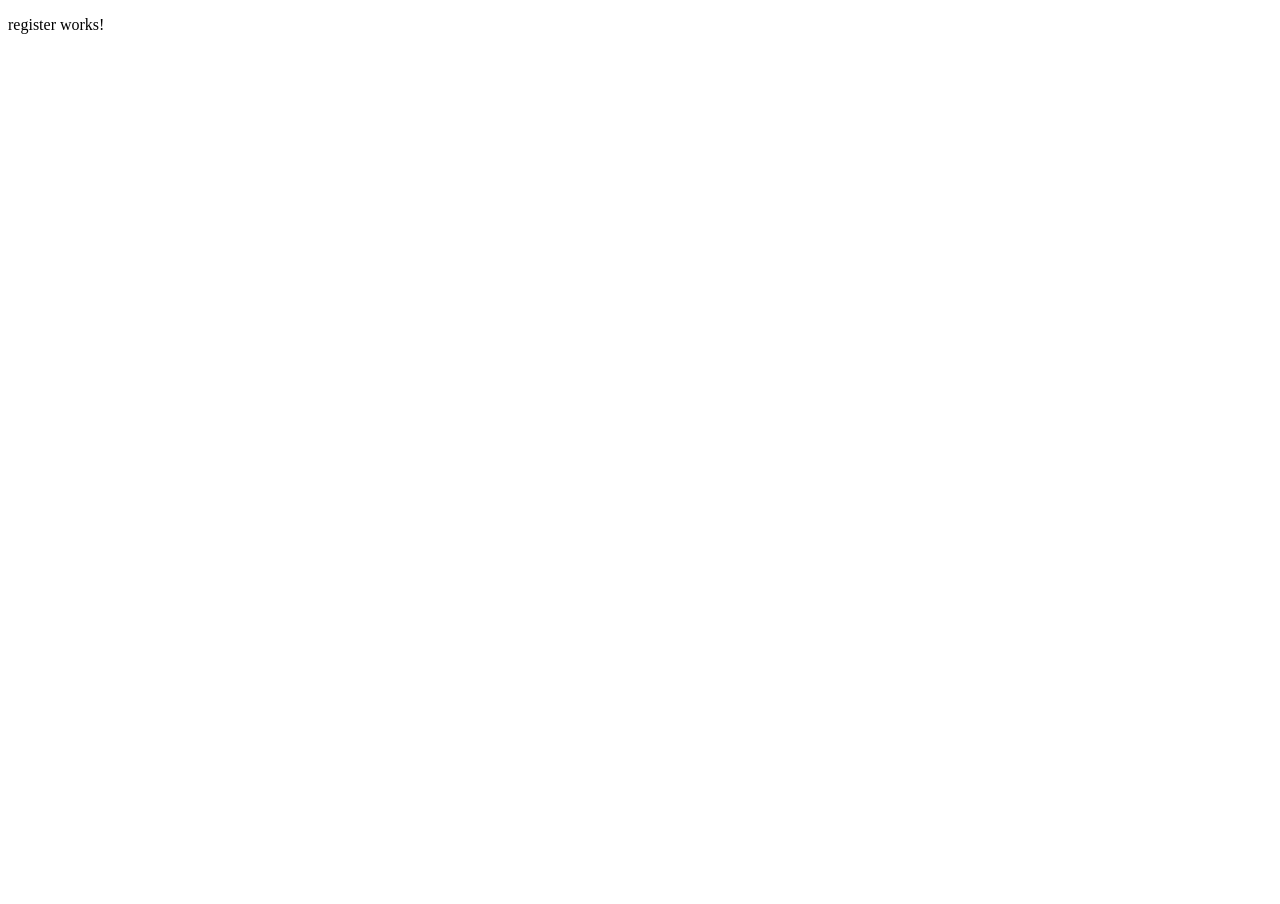
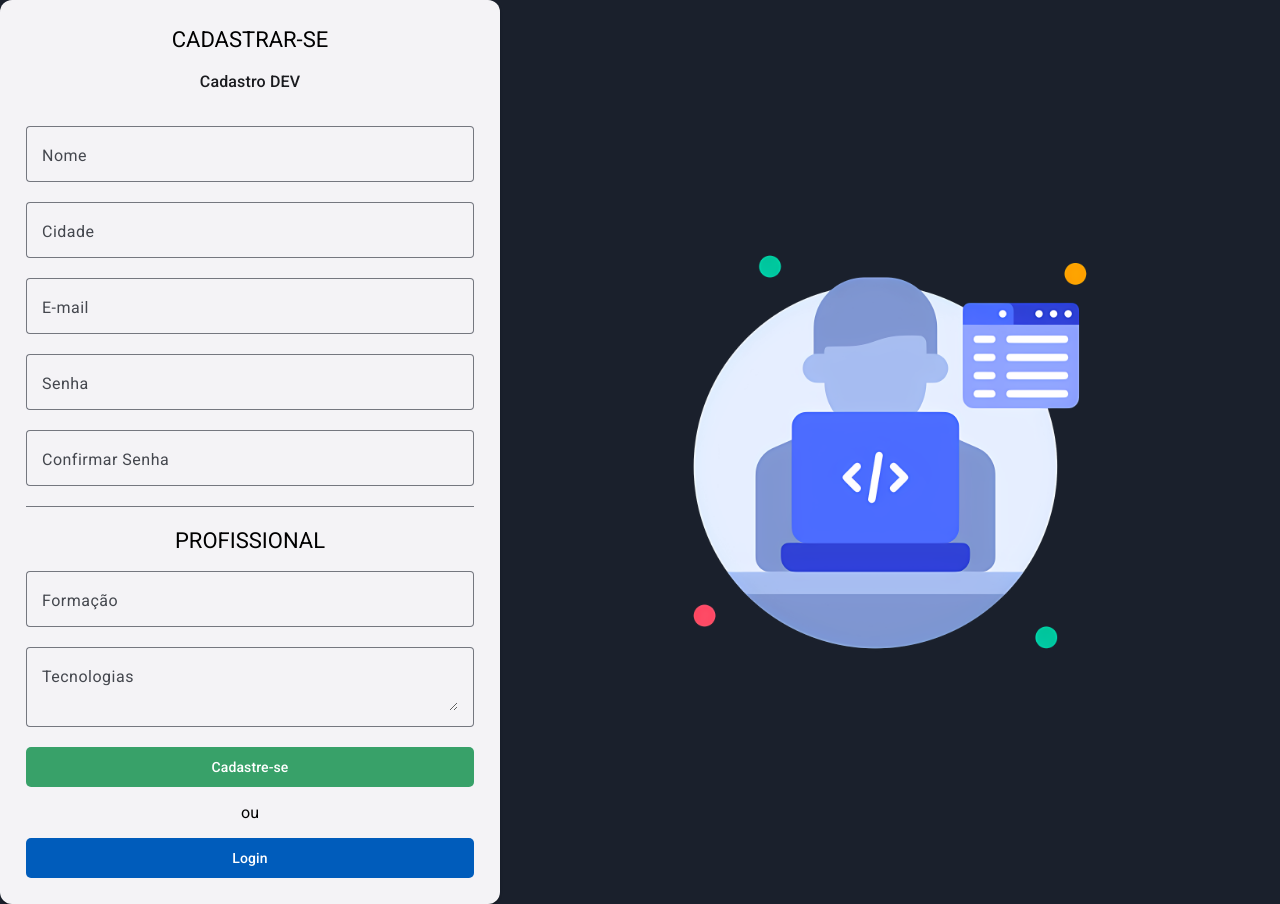
Before and after one commit to theossistemas/prova-frontend, an Angular app in the folder frontend/: page /register in a window 1280 px wide. Before the commit the page ends 800 px from the top, so only its background shows below. Built offline with nearby package versions, Linux system fonts and the light colour scheme.

Commit message:
Frontend - Criado layout de tela de login e cadastro.

```diff
--- a/frontend/angular.json
+++ b/frontend/angular.json
@@ -32,6 +32,7 @@
               }
             ],
             "styles": [
+              "@angular/material/prebuilt-themes/azure-blue.css",
               "src/styles.scss"
             ],
             "scripts": []
@@ -91,6 +92,7 @@
               }
             ],
             "styles": [
+              "@angular/material/prebuilt-themes/azure-blue.css",
               "src/styles.scss"
             ],
             "scripts": []
--- a/frontend/package.json
+++ b/frontend/package.json
@@ -13,10 +13,12 @@
   "private": true,
   "dependencies": {
     "@angular/animations": "^18.2.0",
+    "@angular/cdk": "^18.2.11",
     "@angular/common": "^18.2.0",
     "@angular/compiler": "^18.2.0",
     "@angular/core": "^18.2.0",
     "@angular/forms": "^18.2.0",
+    "@angular/material": "^18.2.11",
     "@angular/platform-browser": "^18.2.0",
     "@angular/platform-browser-dynamic": "^18.2.0",
     "@angular/router": "^18.2.0",
--- a/frontend/src/app/app.config.ts
+++ b/frontend/src/app/app.config.ts
@@ -2,7 +2,8 @@
 import { provideRouter } from '@angular/router';
 
 import { routes } from './app.routes';
+import { provideAnimationsAsync } from '@angular/platform-browser/animations/async';
 
 export const appConfig: ApplicationConfig = {
-  providers: [provideZoneChangeDetection({ eventCoalescing: true }), provideRouter(routes)]
+  providers: [provideZoneChangeDetection({ eventCoalescing: true }), provideRouter(routes), provideAnimationsAsync()]
 };
--- a/frontend/src/app/pages/login/login.component.html
+++ b/frontend/src/app/pages/login/login.component.html
@@ -1 +1,32 @@
-<p>login works!</p>
+<main>
+  <section class="card-section">
+    <mat-card>
+      <mat-card-header>
+        <mat-card-title>LOGIN</mat-card-title>
+        <mat-card-subtitle>Cadastro DEV</mat-card-subtitle>
+      </mat-card-header>
+      <mat-card-content>
+        <form>
+          <mat-form-field appearance="outline">
+            <mat-label>Login</mat-label>
+            <input matInput>
+          </mat-form-field>
+          <mat-form-field appearance="outline">
+            <mat-label>Senha</mat-label>
+            <input matInput>
+          </mat-form-field>
+          <button mat-flat-button>Login</button>
+        </form>
+      </mat-card-content>
+      <mat-card-content>
+        <form (ngSubmit)="signUp()">
+          <p>ou</p>
+          <button mat-flat-button class="sign-up-button">Cadastre-se</button>
+        </form>
+      </mat-card-content>
+    </mat-card>
+  </section>
+  <section class="background-section">
+    <img src="/png/image.png" class="background-image" />
+  </section>
+</main>
--- a/frontend/src/app/pages/login/login.component.scss
+++ b/frontend/src/app/pages/login/login.component.scss
@@ -0,0 +1,61 @@
+main {
+  display: flex;
+  flex-direction: row;
+  min-height: 100%;
+  background-color: #1a202c;
+}
+
+mat-card {
+  padding: 10px;
+  width: 500px;
+  min-height: 100%;
+  justify-content: center;
+}
+
+mat-card-header,
+mat-card-title,
+mat-card-subtitle {
+  display: flex;
+  justify-content: center;
+}
+
+mat-card-header {
+  margin-bottom: 16px;
+}
+
+mat-card-title,
+mat-card-subtitle {
+  margin-bottom: 16px;
+}
+
+form {
+  display: flex;
+  flex-direction: column;
+  p {
+    align-self: center;
+  }
+}
+
+button {
+  border-radius: 5px;
+}
+
+.sign-up-button {
+  background-color: #38A169 !important;
+}
+
+.background-section {
+  display: flex;
+  align-items: center;
+  margin-left: auto;
+  margin-right: auto;
+  .background-image {
+    max-height: 50vh;
+  }
+}
+
+@media (max-width: 1024px) {
+  .background-section {
+    display: none;
+  }
+}
--- a/frontend/src/app/pages/login/login.component.ts
+++ b/frontend/src/app/pages/login/login.component.ts
@@ -1,12 +1,30 @@
-import { Component } from '@angular/core';
+import { Component, inject } from '@angular/core';
+import { MatCardModule } from '@angular/material/card';
+import { MatFormFieldModule } from '@angular/material/form-field';
+import { MatInputModule } from '@angular/material/input';
+import { MatButtonModule } from '@angular/material/button';
+import { Router } from '@angular/router';
+import { FormsModule, ReactiveFormsModule } from '@angular/forms';
 
 @Component({
   selector: 'app-login',
   standalone: true,
-  imports: [],
+  imports: [
+    MatCardModule,
+    MatFormFieldModule,
+    MatInputModule,
+    MatButtonModule,
+    FormsModule,
+    ReactiveFormsModule
+  ],
   templateUrl: './login.component.html',
   styleUrl: './login.component.scss'
 })
 export class LoginComponent {
 
+  router = inject(Router)
+
+  signUp(): void {
+    this.router.navigate(['register'])
+  }
 }
--- a/frontend/src/app/pages/register/register.component.html
+++ b/frontend/src/app/pages/register/register.component.html
@@ -1 +1,54 @@
-<p>register works!</p>
+<main>
+  <section class="card-section">
+    <mat-card>
+      <mat-card-header>
+        <mat-card-title>CADASTRAR-SE</mat-card-title>
+        <mat-card-subtitle>Cadastro DEV</mat-card-subtitle>
+      </mat-card-header>
+      <mat-card-content>
+        <form>
+          <mat-form-field appearance="outline">
+            <mat-label>Nome</mat-label>
+            <input matInput>
+          </mat-form-field>
+          <mat-form-field appearance="outline">
+            <mat-label>Cidade</mat-label>
+            <input matInput>
+          </mat-form-field>
+          <mat-form-field appearance="outline">
+            <mat-label>E-mail</mat-label>
+            <input matInput>
+          </mat-form-field>
+          <mat-form-field appearance="outline">
+            <mat-label>Senha</mat-label>
+            <input matInput>
+          </mat-form-field>
+          <mat-form-field appearance="outline">
+            <mat-label>Confirmar Senha</mat-label>
+            <input matInput>
+          </mat-form-field>
+          <mat-divider></mat-divider>
+          <mat-card-title>PROFISSIONAL</mat-card-title>
+          <mat-form-field appearance="outline">
+            <mat-label>Formação</mat-label>
+            <input matInput>
+          </mat-form-field>
+          <mat-form-field appearance="outline">
+            <mat-label>Tecnologias</mat-label>
+            <textarea matInput placeholder="ex: HTML/CSS, Vue, Angular, etc."></textarea>
+          </mat-form-field>
+          <button mat-flat-button class="sign-up-button">Cadastre-se</button>
+        </form>
+      </mat-card-content>
+      <mat-card-content>
+        <form (ngSubmit)="login()">
+          <p>ou</p>
+          <button mat-flat-button>Login</button>
+        </form>
+      </mat-card-content>
+    </mat-card>
+  </section>
+  <section class="background-section">
+    <img src="/png/image.png" class="background-image" />
+  </section>
+</main>
--- a/frontend/src/app/pages/register/register.component.scss
+++ b/frontend/src/app/pages/register/register.component.scss
@@ -0,0 +1,65 @@
+main {
+  display: flex;
+  flex-direction: row;
+  min-height: 100%;
+  background-color: #1a202c;
+}
+
+mat-card {
+  padding: 10px;
+  width: 500px;
+  min-height: 100%;
+  justify-content: center;
+}
+
+mat-card-header,
+mat-card-title,
+mat-card-subtitle {
+  display: flex;
+  justify-content: center;
+}
+
+mat-card-header {
+  margin-bottom: 16px;
+}
+
+mat-card-title,
+mat-card-subtitle {
+  margin-bottom: 16px;
+}
+
+form {
+  display: flex;
+  flex-direction: column;
+  p {
+    align-self: center;
+  }
+}
+
+button {
+  border-radius: 5px;
+}
+
+mat-divider {
+  margin-bottom: 20px;
+}
+
+.sign-up-button {
+  background-color: #38A169 !important;
+}
+
+.background-section {
+  display: flex;
+  align-items: center;
+  margin-left: auto;
+  margin-right: auto;
+  .background-image {
+    max-height: 50vh;
+  }
+}
+
+@media (max-width: 1024px) {
+  .background-section {
+    display: none;
+  }
+}
--- a/frontend/src/app/pages/register/register.component.ts
+++ b/frontend/src/app/pages/register/register.component.ts
@@ -1,12 +1,32 @@
-import { Component } from '@angular/core';
+import { Component, inject } from '@angular/core';
+import { MatCardModule } from '@angular/material/card';
+import { MatFormFieldModule } from '@angular/material/form-field';
+import { MatInputModule } from '@angular/material/input';
+import { MatButtonModule } from '@angular/material/button';
+import { MatDividerModule } from '@angular/material/divider';
+import { Router } from '@angular/router';
+import { FormsModule, ReactiveFormsModule } from '@angular/forms';
 
 @Component({
   selector: 'app-register',
   standalone: true,
-  imports: [],
+  imports: [
+    MatCardModule,
+    MatFormFieldModule,
+    MatInputModule,
+    MatButtonModule,
+    MatDividerModule,
+    FormsModule,
+    ReactiveFormsModule
+  ],
   templateUrl: './register.component.html',
   styleUrl: './register.component.scss'
 })
 export class RegisterComponent {
 
+  router = inject(Router)
+
+  login(): void {
+    this.router.navigate(['login'])
+  }
 }
--- a/frontend/src/index.html
+++ b/frontend/src/index.html
@@ -6,6 +6,8 @@
   <base href="/">
   <meta name="viewport" content="width=device-width, initial-scale=1">
   <link rel="icon" type="image/x-icon" href="favicon.ico">
+  <link href="https://fonts.googleapis.com/css2?family=Roboto:wght@300;400;500&display=swap" rel="stylesheet">
+  <link href="https://fonts.googleapis.com/icon?family=Material+Icons" rel="stylesheet">
 </head>
 <body>
   <app-root></app-root>
--- a/frontend/src/styles.scss
+++ b/frontend/src/styles.scss
@@ -1 +1,4 @@
 /* You can add global styles to this file, and also import other style files */
+
+html, body { height: 100%; }
+body { margin: 0; font-family: Roboto, "Helvetica Neue", sans-serif; }
```
Also changed, not shown: frontend/public/png/image.png (added), 1 other file (tests, documents, lock files or other folders).
